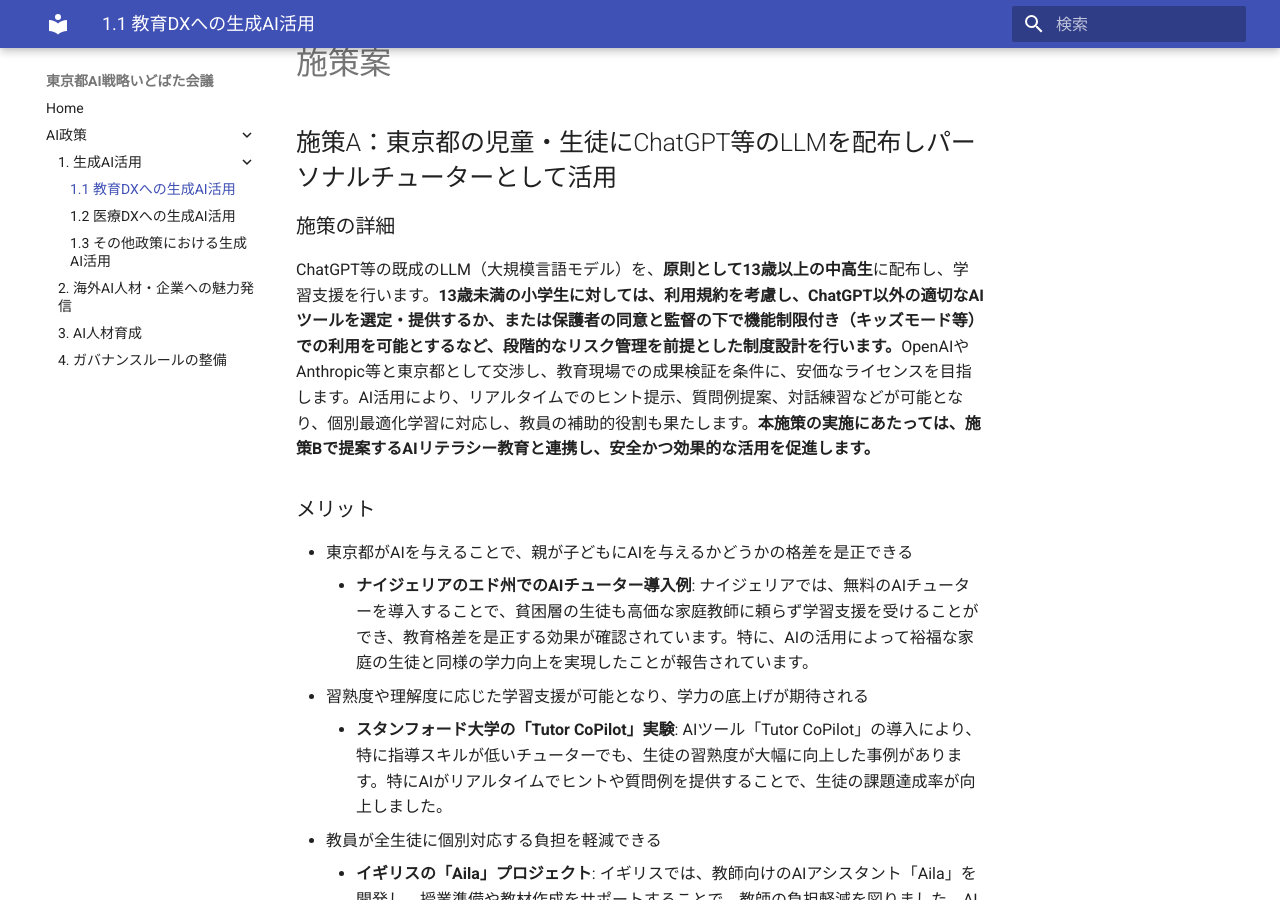
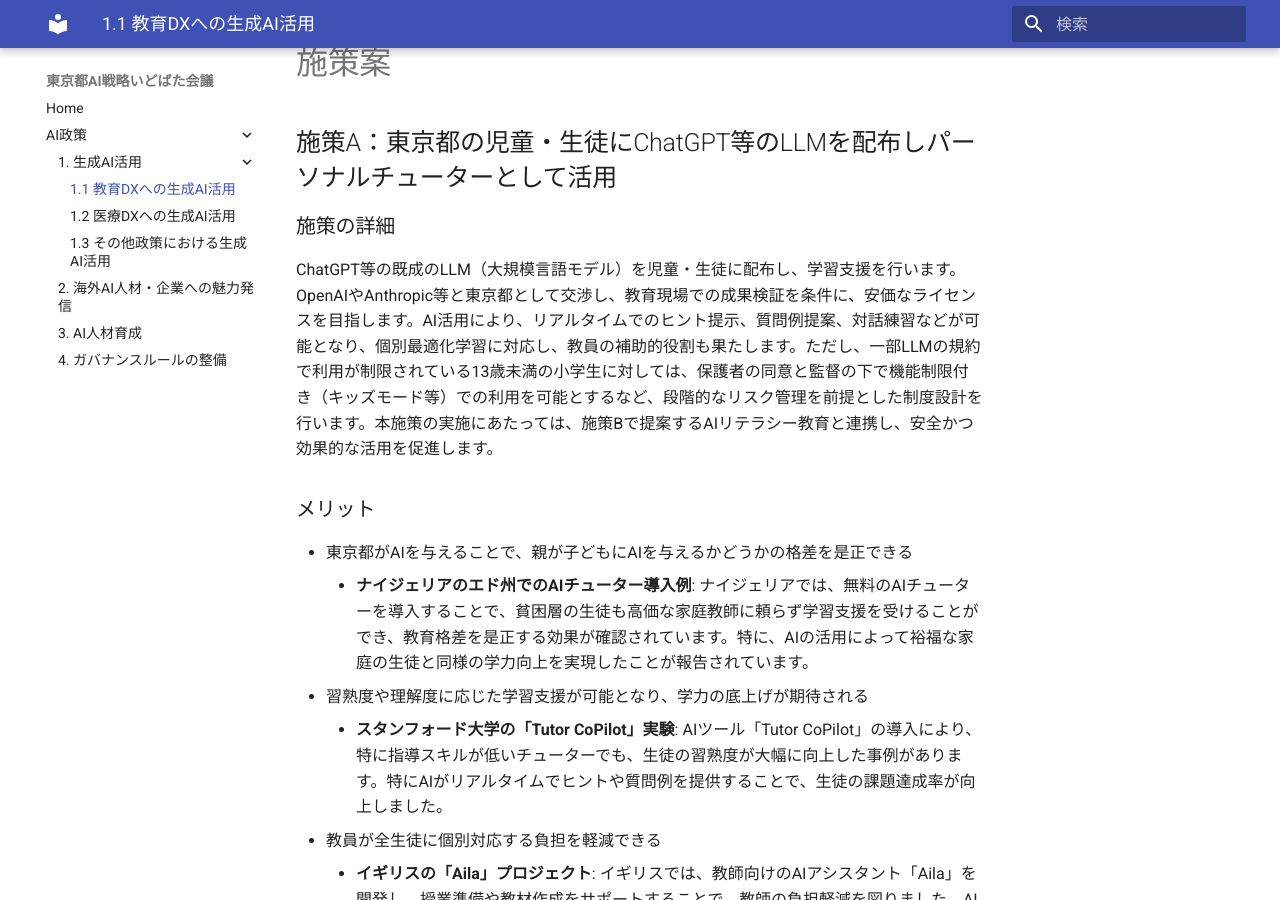
Before and after one commit to takahiroanno2024/2025_ai_idobatakaigi_output, an MkDocs documentation site: the page built from docs/1.1_教育DXへの生成AI活用.md, in a window 1280 px wide and 900 px high, scrolled down 832 px. Built offline with MkDocs 1.6.1 and Material for MkDocs 9.7.7, drawn with Linux system fonts in a browser that asks for light colours.

Commit message:
Update 1.1_教育DXへの生成AI活用.md

```diff
--- a/docs/1.1_教育DXへの生成AI活用.md
+++ b/docs/1.1_教育DXへの生成AI活用.md
@@ -18,7 +18,7 @@
 ## 施策A：東京都の児童・生徒にChatGPT等のLLMを配布しパーソナルチューターとして活用
 
 ### 施策の詳細
-ChatGPT等の既成のLLM（大規模言語モデル）を、**原則として13歳以上の中高生**に配布し、学習支援を行います。**13歳未満の小学生に対しては、利用規約を考慮し、ChatGPT以外の適切なAIツールを選定・提供するか、または保護者の同意と監督の下で機能制限付き（キッズモード等）での利用を可能とするなど、段階的なリスク管理を前提とした制度設計を行います。**OpenAIやAnthropic等と東京都として交渉し、教育現場での成果検証を条件に、安価なライセンスを目指します。AI活用により、リアルタイムでのヒント提示、質問例提案、対話練習などが可能となり、個別最適化学習に対応し、教員の補助的役割も果たします。**本施策の実施にあたっては、施策Bで提案するAIリテラシー教育と連携し、安全かつ効果的な活用を促進します。**
+ChatGPT等の既成のLLM（大規模言語モデル）を児童・生徒に配布し、学習支援を行います。OpenAIやAnthropic等と東京都として交渉し、教育現場での成果検証を条件に、安価なライセンスを目指します。AI活用により、リアルタイムでのヒント提示、質問例提案、対話練習などが可能となり、個別最適化学習に対応し、教員の補助的役割も果たします。ただし、一部LLMの規約で利用が制限されている13歳未満の小学生に対しては、保護者の同意と監督の下で機能制限付き（キッズモード等）での利用を可能とするなど、段階的なリスク管理を前提とした制度設計を行います。本施策の実施にあたっては、施策Bで提案するAIリテラシー教育と連携し、安全かつ効果的な活用を促進します。
 
 ### メリット
 - 東京都がAIを与えることで、親が子どもにAIを与えるかどうかの格差を是正できる
```
